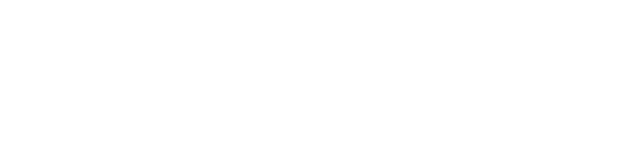
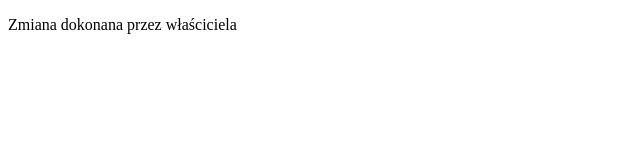
Before and after one commit to futuritif2/Projekt-Oryginalny-, a plain HTML site: page index.html in a window 1280 px wide. Shown: the whole page, without its empty margins (0-640 px from the left). Drawn offline with Linux system fonts and the light colour scheme.

Commit message:
new commit

```diff
--- a/index.html
+++ b/index.html
@@ -5,6 +5,6 @@
 	<meta charset="utf-8" />
 </head>
 <body>
-
+    <p>Zmiana dokonana przez właściciela</p>
 </body>
 </html>
```
